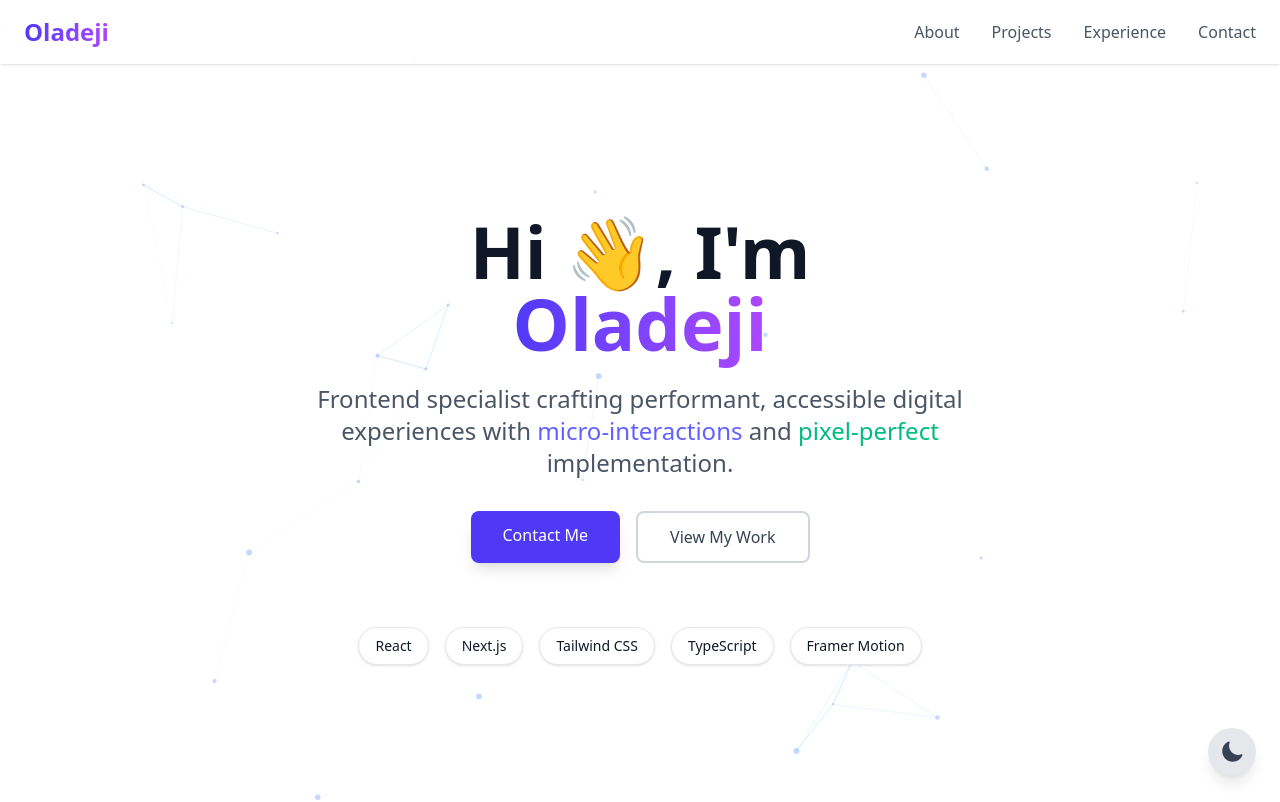
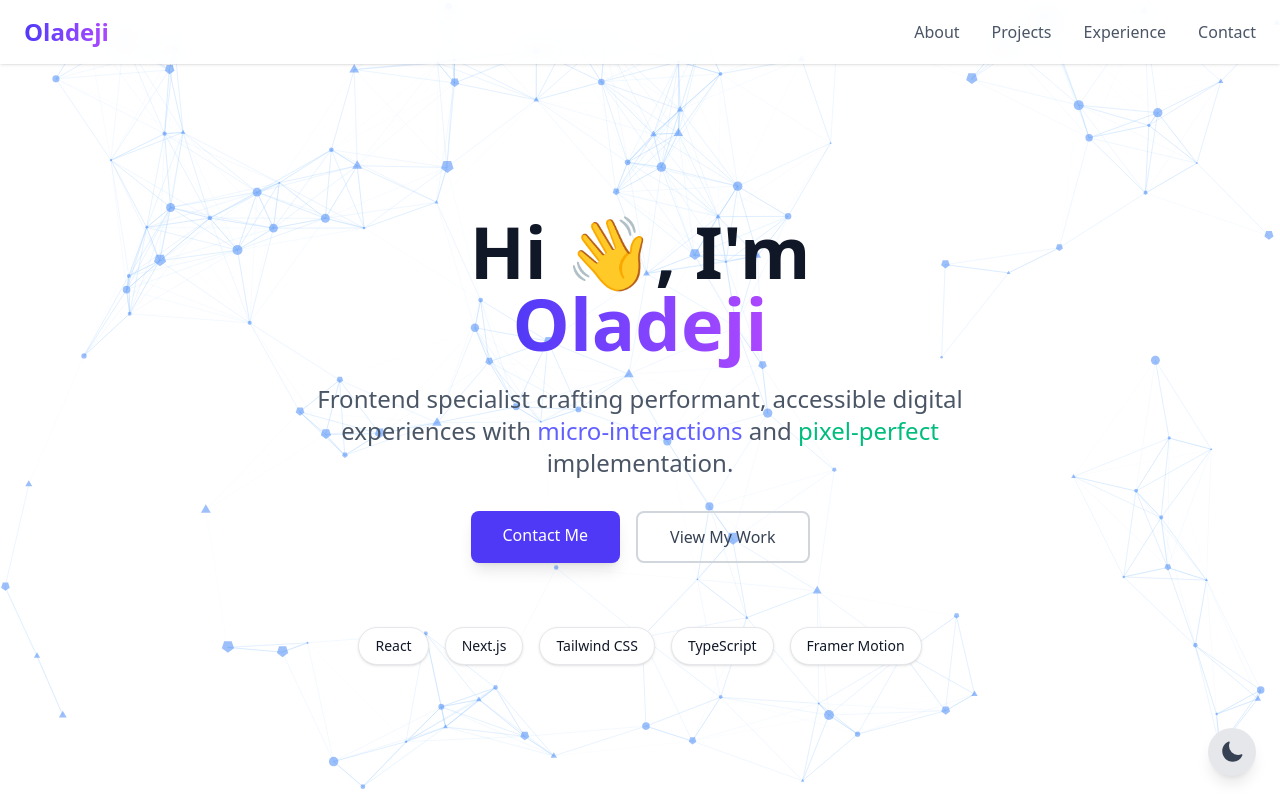
Before and after one commit to Dee-12-code/portfolio, a Next.js app: page / in a window 1280 px wide. Shown: the top 802 px of the page. Built offline with nearby package versions, Linux system fonts and the light colour scheme.

Commit message:
initial commit

```diff
--- a/app/(main)/components/ParticlesBackground.tsx
+++ b/app/(main)/components/ParticlesBackground.tsx
@@ -1,4 +1,3 @@
-// app/(main)/components/ParticlesBackground.tsx
 'use client';
 
 import { useCallback } from 'react';
@@ -44,39 +43,40 @@ const ParticlesBackground = () => {
           },
           particles: {
             color: {
-              value: '#3b82f6', // Tailwind blue-500
+              value: ['#3b82f6'], // Multiple colors for variety
             },
             links: {
-              color: '#93c5fd', // Tailwind blue-300
+              color: '#93c5fd', // White links for a sleek look
               distance: 150,
               enable: true,
               opacity: 0.3,
               width: 1,
             },
             move: {
-              direction: 'none',
+              direction: 'none', // No specific direction for movement
               enable: true,
               outModes: {
                 default: 'bounce',
               },
-              random: false,
-              speed: 1,
+              random: true, // Random movement
+              speed: 2, // Increase speed for more action
               straight: false,
             },
             number: {
               density: {
                 enable: true,
+                value_area: 800, // Increase density for a fuller look
               },
-              value: 60,
+              value: 120, // More particles for a denser background
             },
             opacity: {
-              value: 0.3,
+              value: 0.5, // Slightly higher opacity for a bolder look
             },
             shape: {
-              type: 'circle',
+              type: ['circle', 'triangle', 'polygon'], // Variety of shapes
             },
             size: {
-              value: { min: 1, max: 3 },
+              value: { min: 1, max: 5 }, // Larger particles for more impact
             },
           },
           detectRetina: true,
```
